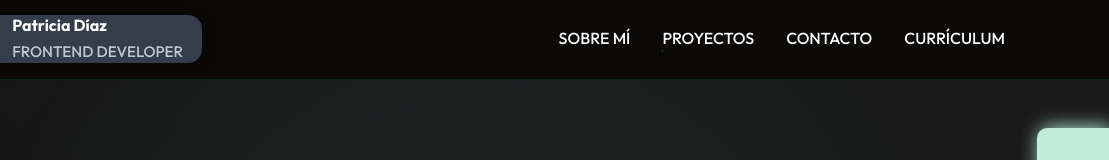
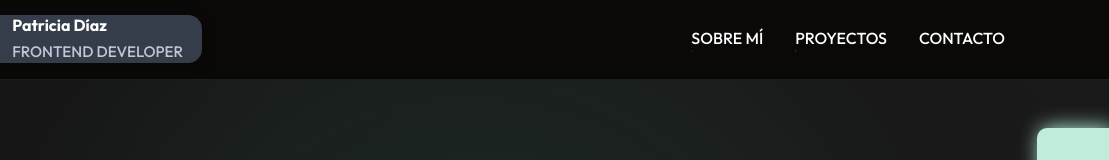
Before and after one commit to Patriciaddc80/MY-PORTFOLIO, a website: page index.html in a window 1280 px wide. Shown: the top 160 px of the page, 171-1280 px from the left. Drawn offline with Linux system fonts and the light colour scheme.

Commit message:
Eliminado enlace de Currículum del menú y referencias asociadas

```diff
--- a/index.html
+++ b/index.html
@@ -156,7 +156,6 @@
                     <a href="#about" class="nav-link">SOBRE MÍ</a>
                     <a href="#projects" class="nav-link">PROYECTOS</a>
                     <a href="#contact" class="nav-link">CONTACTO</a>
-                    <a href="#resume" class="nav-link">CURRÍCULUM</a>
                     <div class="nav-socials">
                         <a href="https://www.linkedin.com/in/patriciadiaz/" target="_blank" rel="noopener noreferrer"
                             title="LinkedIn">
```
